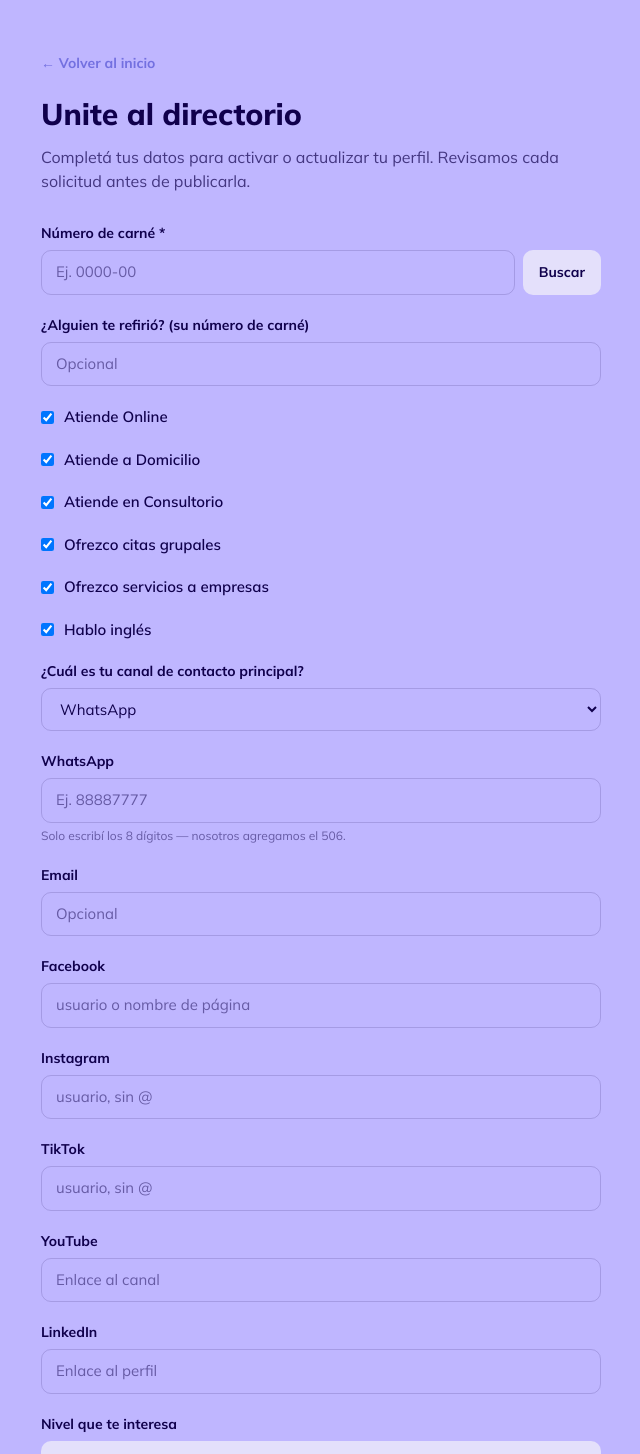
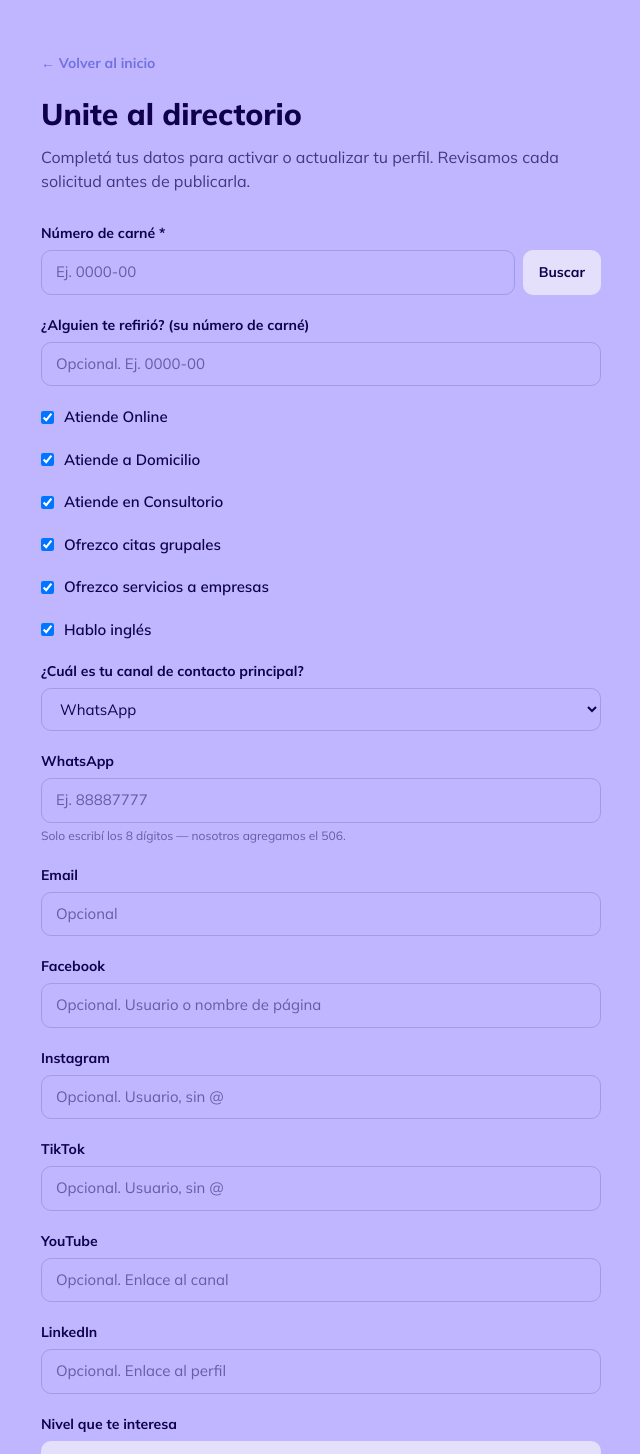
Before and after one commit to Cubujuqui/ncr-directory, a Next.js app: page /unirme in a window 1280 px wide. Shown: the top 1454 px of the page, without its empty margins (319-959 px from the left). Built offline with nearby package versions, Linux system fonts and the light colour scheme; no server answers.

Commit message:
Add referred value input and format functions

```diff
--- a/app/unirme/page.tsx
+++ b/app/unirme/page.tsx
@@ -24,6 +24,20 @@ export default function Unirme() {
   const [fotoPerfil, setFotoPerfil] = useState<File | null>(null);
   const [acercaDeLength, setAcercaDeLength] = useState(0);
   const [tier, setTier] = useState('');
+  const [referidoValor, setReferidoValor] = useState('');
+
+  function formatearCarne(valor: string): string {
+    const digitos = valor.replace(/\D/g, '').slice(0, 6);
+    if (digitos.length <= 4) return digitos;
+    return `${digitos.slice(0, 4)}-${digitos.slice(4)}`;
+  }
+
+  function manejarEnterCarne(e: React.KeyboardEvent<HTMLInputElement>) {
+    if (e.key === 'Enter') {
+      e.preventDefault();
+      buscarNombre();
+    }
+  }
 
   async function buscarNombre() {
     if (!carneValor.trim()) return;
@@ -159,6 +173,7 @@ export default function Unirme() {
       referido_por: referidoPor,
       referido_timestamp: referidoPor ? new Date().toISOString() : null,
       consentimiento: true,
+      consentimiento_timestamp: new Date().toISOString(),
       carne_foto_url: rutaFoto,
       foto_url: fotoPerfilUrl,
     });
@@ -222,7 +237,8 @@ export default function Unirme() {
                 name="carne"
                 required
                 value={carneValor}
-                onChange={(e) => { setCarneValor(e.target.value); setBusquedaHecha(false); }}
+                onChange={(e) => { setCarneValor(formatearCarne(e.target.value)); setBusquedaHecha(false); }}
+                onKeyDown={manejarEnterCarne}
                 onBlur={buscarNombre}
                 className={`${styles.input} ${styles.inputCarne}`}
                 placeholder="Ej. 0000-00"
@@ -267,7 +283,13 @@ export default function Unirme() {
 
           <div className={styles.seccion}>
             <label className={styles.etiqueta}>¿Alguien te refirió? (su número de carné)</label>
-            <input name="referido_por" className={styles.input} placeholder="Opcional" />
+            <input
+              name="referido_por"
+              value={referidoValor}
+              onChange={(e) => setReferidoValor(formatearCarne(e.target.value))}
+              className={styles.input}
+              placeholder="Opcional. Ej. 0000-00"
+            />
           </div>
 
           <div className={styles.seccion}>
@@ -338,27 +360,27 @@ export default function Unirme() {
 
           <div className={styles.seccion}>
             <label className={styles.etiqueta}>Facebook</label>
-            <input name="facebook" className={styles.input} placeholder="usuario o nombre de página" />
+            <input name="facebook" className={styles.input} placeholder="Opcional. Usuario o nombre de página" />
           </div>
 
           <div className={styles.seccion}>
             <label className={styles.etiqueta}>Instagram</label>
-            <input name="instagram" className={styles.input} placeholder="usuario, sin @" />
+            <input name="instagram" className={styles.input} placeholder="Opcional. Usuario, sin @" />
           </div>
 
           <div className={styles.seccion}>
             <label className={styles.etiqueta}>TikTok</label>
-            <input name="tiktok" className={styles.input} placeholder="usuario, sin @" />
+            <input name="tiktok" className={styles.input} placeholder="Opcional. Usuario, sin @" />
           </div>
 
           <div className={styles.seccion}>
             <label className={styles.etiqueta}>YouTube</label>
-            <input name="youtube" className={styles.input} placeholder="Enlace al canal" />
+            <input name="youtube" className={styles.input} placeholder="Opcional. Enlace al canal" />
           </div>
 
           <div className={styles.seccion}>
             <label className={styles.etiqueta}>LinkedIn</label>
-            <input name="linkedin" className={styles.input} placeholder="Enlace al perfil" />
+            <input name="linkedin" className={styles.input} placeholder="Opcional. Enlace al perfil" />
           </div>
 
           <div className={styles.seccion}>
```
